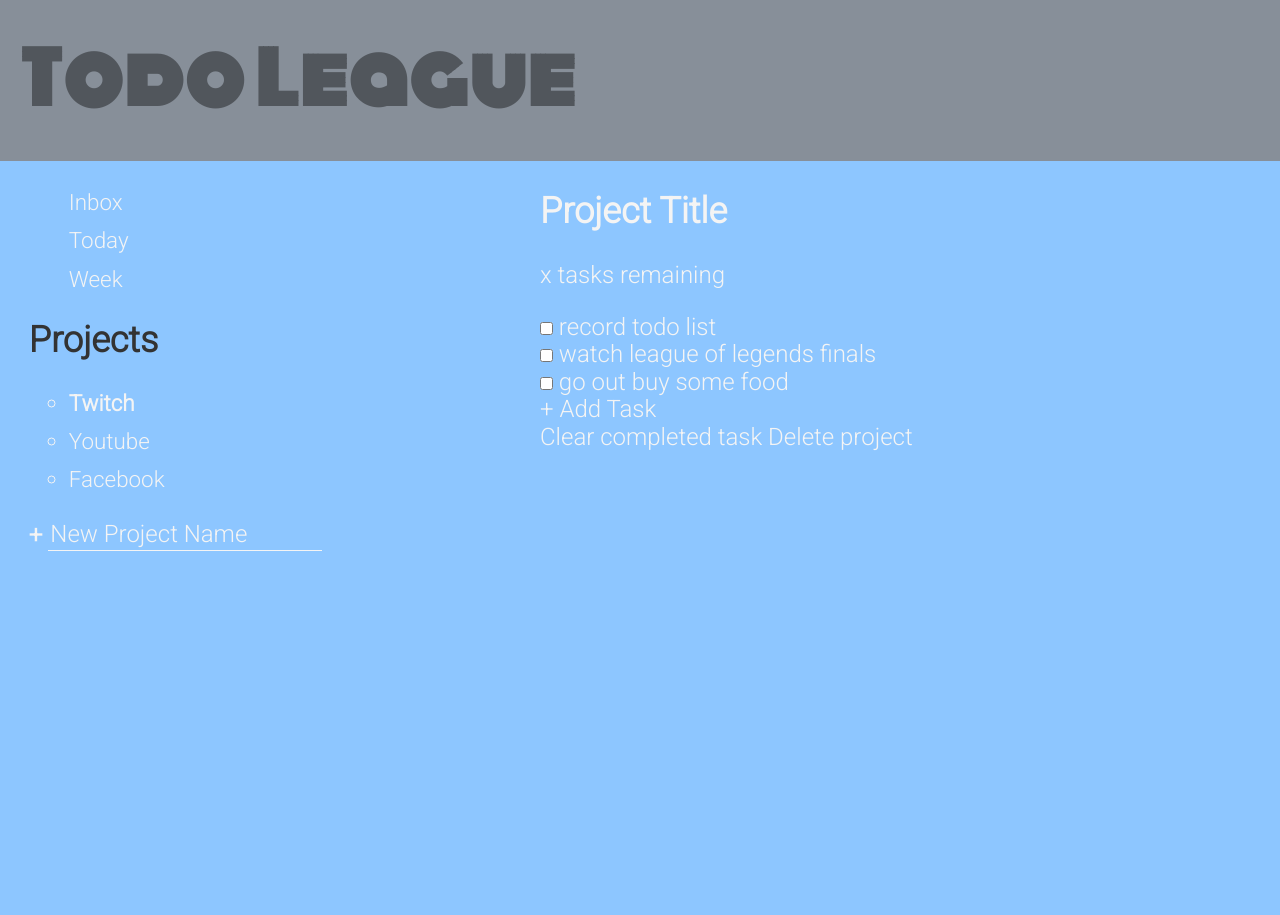
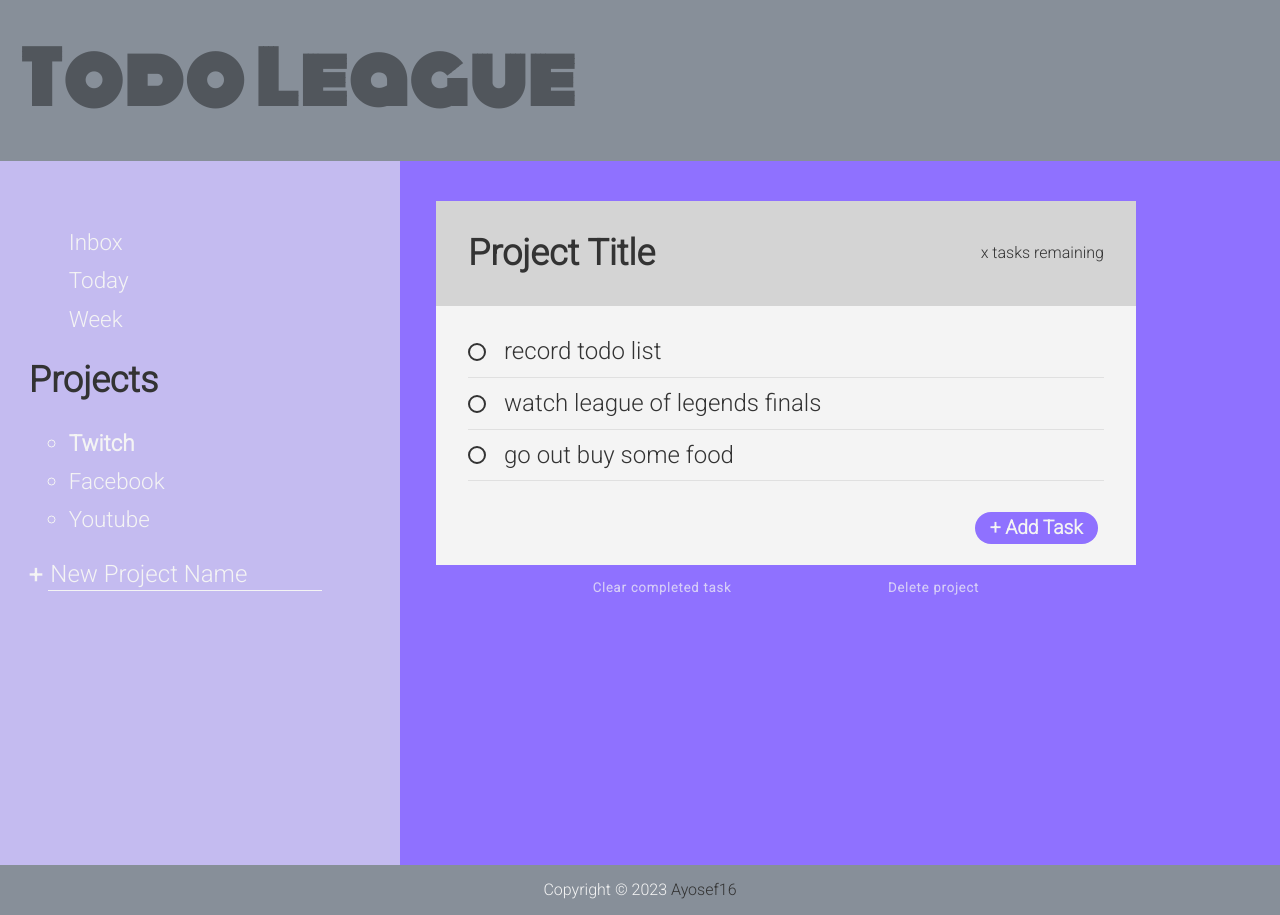
Before and after one commit to Ayosef16/todo-list, a website built with webpack: page dist/index.html in a window 1280 px wide. Before the commit the page ends 800 px from the top, so only its background shows below. Built offline with nearby package versions, Linux system fonts and the light colour scheme.

Commit message:
Change html and css

```diff
--- a/src/style.css
+++ b/src/style.css
@@ -1,14 +1,23 @@
+/*Define Variables*/
+:root {
+    --light-grey: #d4d4d4;
+    --grey: #878f99;
+    --light-blue: #8dc6ff;
+    --purple: #8f71ff;
+    --light-purple: #c4bbf0;
+    --white: #f4f4f4;
+    --black: #333;
+    --body-spacing: 40px;
+}
+
 *::before, *::after, * {
     font-family: inherit;
     box-sizing: border-box;
 }
 
-/*Define Variables*/
-:root {
-    --grey: #878f99;
-    --light-blue: #8dc6ff;
-    --white: #f4f4f4;
-    --black: #333;
+html {
+    min-height: 100%;
+    position: relative;
 }
 
 body {
@@ -16,13 +25,14 @@ body {
     font-size: 1.5rem;
     font-weight: 300;
     font-family: 'Roboto', sans-serif;
-    background-color: var(--light-blue);
+    background-color: var(--purple);
     color: var(--white);
     display: grid;
     grid:
     "header header header header" auto
-    "projects .... task ......" auto /
-    minmax(150px, 300px) 1fr minmax(250px, 500px) 1fr
+    "projects .... task ........" auto
+    "projects .... .... ......." minmax(350px, auto) /
+    minmax(150px, 400px) 1fr minmax(300px, 700px) 4fr
 }
 
 #header {
@@ -40,10 +50,8 @@ body {
     grid-area: projects;
     position: relative;
     padding-left: 1.2em;
-}
-
-.todo-list {
-    grid-area: task;
+    background: var(--light-purple);
+    padding-top: var(--body-spacing);
 }
 
 .side-nav-list, .project-list {
@@ -60,7 +68,20 @@ body {
     list-style: circle;
 }
 
-.project-title.title {
+.side-nav-name, .project-name {
+    cursor: pointer;
+    transform: scale(1);
+    transition: transform 200ms ease-in-out;
+    transition: opacity 200ms ease-in;
+}
+
+
+.side-nav-name:hover, .project-name:hover {
+    transform: scale(1.05);
+    opacity: .7;
+}
+
+.project-title {
     margin: 0;
     color: var(--black);
 }
@@ -115,31 +136,264 @@ body {
     opacity: 0.7;
 }
 
+.btn-task,
+.btn-confirm-task {
+    background: var(--purple);
+    border: var(--purple);
+    color: var(--white);
+    border-radius: 1rem;
+    position: absolute;
+    font-weight: 900;
+    font-size: 1.2rem;
+    padding: 5px 15px;
+    cursor: pointer;
+    transition: opacity 200ms ease-in-out;
+}
+
+.btn-task {
+    right: 2em;
+    bottom: -1em;
+}
+
+.btn-confirm-task {
+    right: 15px;
+    bottom: 15px;
+}
+
+.btn-task:hover,
+.btn-confirm-task:hover {
+    opacity: .8;
+}
+
+.btn-delete {
+    font-weight: 700;
+    letter-spacing: 1px;
+    opacity: .7;
+    transition: color 200ms ease-in;
+}
+
+.btn-delete:hover {
+    color: var(--black);
+}
+
+.todo-list {
+    --todo-spacing: 2rem;
+
+    grid-area: task;
+    background: var(--white);
+    color: var(--black);
+    margin-top: var(--body-spacing);
+    padding-bottom: var(--body-spacing);
+}
+
+.todo-header {
+    background: var(--light-grey);
+    display: flex;
+    align-items: center;
+    justify-content: space-between;
+    gap: 1em;
+    padding: var(--todo-spacing);
+}
+
+.todo-count {
+    margin: 0;
+    font-size: 1rem;
+}
+
+.todo-body {
+    padding: var(--todo-spacing);
+    position: relative;
+}
+
+input[type="checkbox"] {
+    opacity: 0;
+    position: absolute;
+}
+
+.task {
+    cursor: pointer;
+    position: relative;
+}
+
+.task label {
+    display: inline-flex;
+    align-items: center;
+    gap: .75em;
+    position: relative;
+    margin-bottom: 1em;
+}
+
+.task::after {
+    content: "";
+    position: absolute;
+    height: 1px;
+    background: currentColor;
+    right: 0;
+    left: 0;
+    bottom: .5em;
+    opacity: 0.1;
+}
+
+.task label::after {
+    content: "";
+    position: absolute;
+    height: 2px;
+    left: 1.5em;
+    right: 0;
+    background: currentColor;
+    transform: scaleX(0);
+    transform-origin: right;
+    transition: transform 150ms ease-in-out;
+}
+
+.custom-checkbox {
+    --checkbox-size: .75em;
+
+    display: inline-block;
+    width: var(--checkbox-size);
+    height: var(--checkbox-size);
+    border: 2px solid currentColor;
+    border-radius: 50%;
+    transform: scale(1);
+    transition: transform 250ms ease-in-out;
+}
+
+.task:hover .custom-checkbox,
+input[type="checkbox"]:focus + label .custom-checkbox {
+    transform: scale(1.2);
+    color: var(--purple);
+}
+
+input[type="checkbox"]:checked + label .custom-checkbox {
+    background: var(--purple);
+    border-color: var(--purple);
+    box-shadow: inset 0 0 0px 2px var(--white);
+}
+
+input[type="checkbox"]:checked + label {
+    opacity: .5;
+}
+
+input[type="checkbox"]:checked + label::after {
+    transform: scaleX(1);
+    transform-origin: left;
+}
+
+.delete-container {
+    display: flex;
+    justify-content: space-evenly;
+    font-size: .8rem;
+    position: absolute;
+    width: 100%;
+    left: 0;
+    bottom: -5.5em;
+    color: var(--white);
+}
+
+#footer {
+    position: absolute;
+    display: flex;
+    justify-content: center;
+    align-items: center;
+    bottom: 0;
+    width: 100%;
+    background: var(--grey);
+    font-size: 1rem;
+}
+
+#footer a {
+    text-decoration: none;
+    color: var(--black);
+}
+
 #todo-form {
-    border: 3px solid black;
+    border: 2px solid var(--white);
     border-radius: 1rem;
-    display: flex;
-    flex-direction: column;
-    width: 500px;
+    max-width: 500px;
+    width: 100%;
+    box-shadow: 1px 1px 2px rgba(0, 0, 0, .1);
     gap: 20px;
     justify-self: center;
-    background-color: var(--light-blue);
-    padding: 20px;
+    background-color: var(--light-purple);
+    padding: 30px 30px 60px 30px;
     font-weight: 900;
     visibility: hidden;
     position: fixed;
     top: 50%;
     left: 50%;
     transform: translate(-50%, -50%);
+    align-items: center;
+}
+
+#todo-form .new-task-title {
+    font-size: 2.5rem;
+    width: 100%;
+    text-align: center;
+    margin-bottom: 30px;
+    text-transform: uppercase;
 }
 
 #todo-form .input-container {
     display: flex;
     align-items: center;
-    justify-content: center;
     gap: 10px;
+    margin-bottom: 15px;
 }
 
-.input-container input, .input-container textarea, .input-container fieldset{
-    flex: 1 1 auto;
+#todo-form .input-container label {
+    width: 200px;
+    font-size: 1em;
+    font-weight: 500;
 }
+
+#todo-form .input-container input,
+#todo-form .input-container textarea {
+    width: 100%;
+    outline: none;
+    border: 2px solid var(--black);
+    font-size: 1em;
+    padding: 8px 10px;
+    border-radius: 5px;
+    transition: all 50ms ease-in;
+    background: var(--white);
+}
+
+#todo-form .input-container textarea {
+    resize: none;
+    height: 130px;
+}
+
+#todo-form .input-container .custom-select {
+    position: relative;
+    width: 100%;
+    height: 40px;
+}
+
+#todo-form .input-container .custom-select select {
+    border: 2px solid var(--black);
+    appearance: none;
+    -webkit-appearance: none;
+    outline: none;
+    width: 100%;
+    padding: 8px 10px;
+    font-size: 1em;
+    border-radius: 5px;
+    background: var(--white);
+}
+
+#todo-form .input-container .custom-select::before {
+    content: "";
+    position: absolute;
+    top: 19px;
+    right: 14px;
+    border: 8px solid;
+    border-color: var(--light-purple) transparent transparent transparent;
+    pointer-events: none;
+}
+
+#todo-form .input-container input:focus,
+#todo-form .input-container textarea:focus,
+#todo-form .input-container .custom-select select:focus {
+    border: 2px solid var(--purple);
+    opacity: .8;
+}
```
Also changed, not shown: dist/images/favicon.png (added), dist/index.html, dist/main.js.
